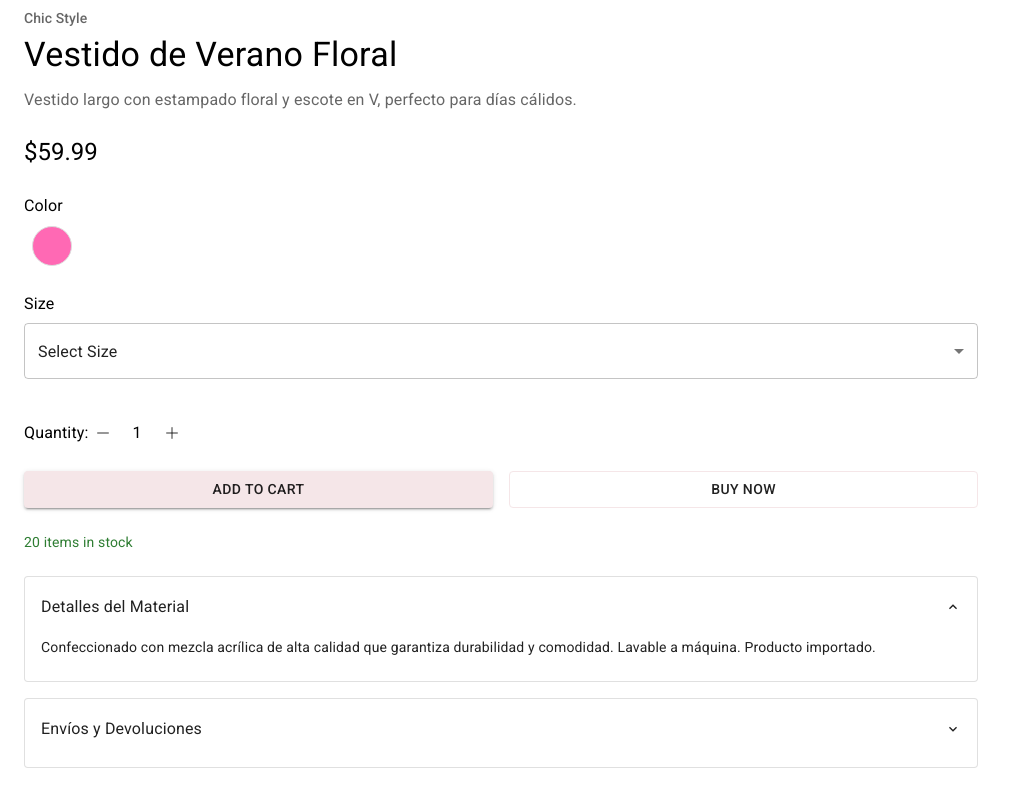
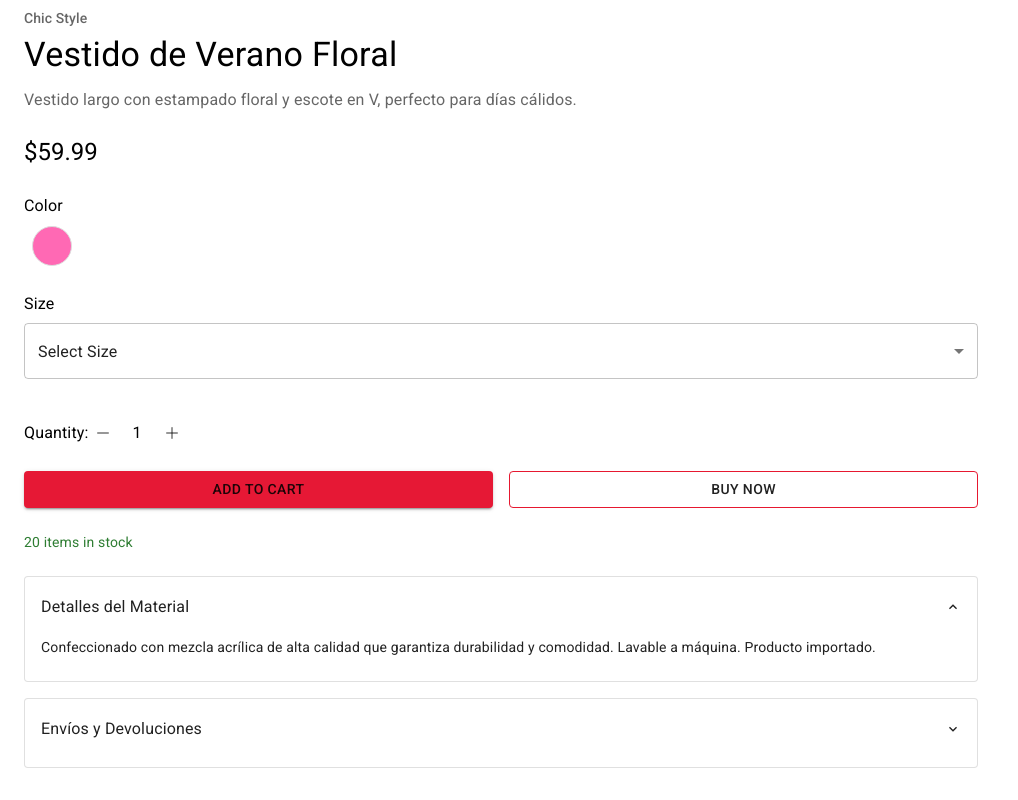
Before and after one commit to niclovich/mitienda-app, a React (Vite) app: page /item/1 in a window 1280 px wide. Shown: the part 779-1579 px from the top of the page, without its empty margins (0-1018 px from the left). Built offline with nearby package versions, Linux system fonts and the light colour scheme; a web font is replaced by a local one.

Commit message:
Se agregaron mas productos al AsyncMock

```diff
--- a/src/components/ItemDetail.jsx
+++ b/src/components/ItemDetail.jsx
@@ -160,9 +160,8 @@ const ItemDetail = ({product}) => {
               variant="contained"
               fullWidth
               sx={{
-                bgcolor: "#F5E6E8",
+                bgcolor: "#e61835",
                 color: "text.primary",
-                "&:hover": { bgcolor: "#E8D1D4" }
               }}
             >
               Add to Cart
@@ -170,7 +169,7 @@ const ItemDetail = ({product}) => {
             <Button
               variant="outlined"
               fullWidth
-              sx={{ borderColor: "#F5E6E8", color: "text.primary" }}
+              sx={{ borderColor: "#e61830", color: "text.primary" }}
             >
               Buy Now
             </Button>
--- a/src/mock/AsyncMock.jsx
+++ b/src/mock/AsyncMock.jsx
@@ -111,6 +111,110 @@ const products = [
     ],
     material: 'Mezcla acrílica',
     image: 'https://picsum.photos/200?random=8'
+  },
+  {
+    id: '9',
+    name: 'Vestido Midi Floral',
+    description: 'Vestido midi con estampado floral y tirantes finos. Ideal para primavera.',
+    category: 'Vestidos',
+    brand: 'Flora Chic',
+    price: 64.99,
+    stock: 14,
+    size: ['S', 'M', 'L'],
+    color: [{ name: 'Azul Floral', value: '#87CEEB' }],
+    material: 'Viscosa',
+    image: 'https://picsum.photos/200?random=9'
+  },
+  {
+    id: '10',
+    name: 'Blusa Satinada',
+    description: 'Blusa sin mangas de satén, perfecta para looks elegantes o de oficina.',
+    category: 'Blusas',
+    brand: 'Eleganza',
+    price: 34.99,
+    stock: 20,
+    size: ['S', 'M', 'L', 'XL'],
+    color: [{ name: 'Champagne', value: '#F7E7CE' }],
+    material: 'Satén',
+    image: 'https://picsum.photos/200?random=10'
+  },
+  {
+    id: '11',
+    name: 'Pantalón Palazzo',
+    description: 'Pantalón amplio y fluido con cintura alta. Ideal para verano.',
+    category: 'Pantalones',
+    brand: 'Urban Flow',
+    price: 52.99,
+    stock: 18,
+    size: ['36', '38', '40'],
+    color: [{ name: 'Beige', value: '#F5F5DC' }],
+    material: 'Lino',
+    image: 'https://picsum.photos/200?random=11'
+  },
+  {
+    id: '12',
+    name: 'Campera de Jean',
+    description: 'Campera clásica de jean con botones metálicos y bolsillos delanteros.',
+    category: 'Camperas',
+    brand: 'Denim Co.',
+    price: 74.99,
+    stock: 12,
+    size: ['S', 'M', 'L'],
+    color: [{ name: 'Celeste', value: '#ADD8E6' }],
+    material: 'Denim',
+    image: 'https://picsum.photos/200?random=12'
+  },
+  {
+    id: '13',
+    name: 'Falda Acampanada',
+    description: 'Falda corta con corte acampanado, ideal para un estilo juvenil.',
+    category: 'Faldas',
+    brand: 'Trendy Wear',
+    price: 29.99,
+    stock: 16,
+    size: ['S', 'M', 'L'],
+    color: [{ name: 'Rojo', value: '#FF0000' }],
+    material: 'Algodón',
+    image: 'https://picsum.photos/200?random=13'
+  },
+  {
+    id: '14',
+    name: 'Remera Oversize',
+    description: 'Remera de corte holgado con estampado frontal artístico.',
+    category: 'Remeras',
+    brand: 'Street Pulse',
+    price: 27.99,
+    stock: 25,
+    size: ['M', 'L', 'XL'],
+    color: [{ name: 'Negro', value: '#000000' }],
+    material: 'Algodón',
+    image: 'https://picsum.photos/200?random=14'
+  },
+  {
+    id: '15',
+    name: 'Calzas Deportivas',
+    description: 'Calzas de compresión con cintura alta. Ideal para entrenamiento.',
+    category: 'Calzas',
+    brand: 'FitZone',
+    price: 31.99,
+    stock: 30,
+    size: ['XS', 'S', 'M', 'L'],
+    color: [{ name: 'Violeta', value: '#800080' }],
+    material: 'Poliéster y elastano',
+    image: 'https://picsum.photos/200?random=15'
+  },
+  {
+    id: '16',
+    name: 'Cárdigan Largo de Punto',
+    description: 'Cárdigan largo y liviano con textura de punto abierto.',
+    category: 'Cárdigans',
+    brand: 'Soft Knit',
+    price: 58.99,
+    stock: 10,
+    size: ['M', 'L'],
+    color: [{ name: 'Gris Claro', value: '#D3D3D3' }],
+    material: 'Acrílico',
+    image: 'https://picsum.photos/200?random=16'
   }
 ];
 
```
